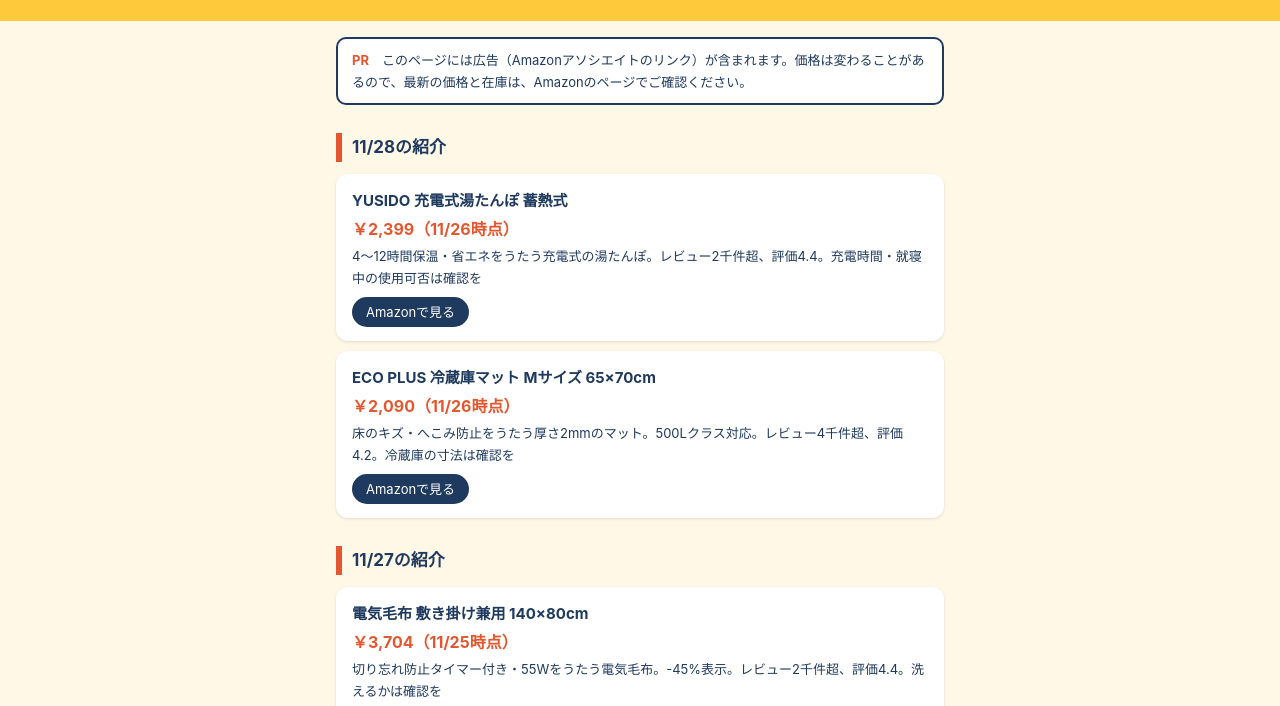
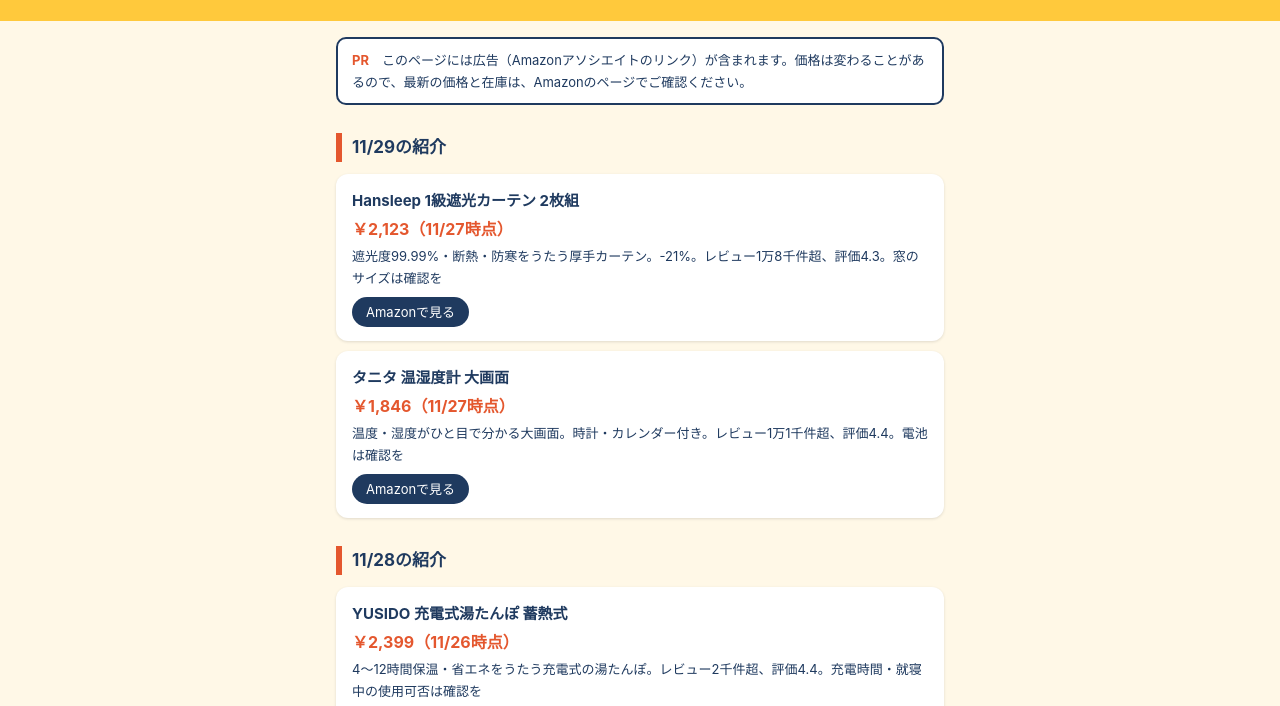
Before and after one commit to katteyokatta-benri/benricho-images, a plain HTML site: page index.html in a window 1280 px wide. Shown: the part 94-800 px from the top of the page. Drawn offline with Linux system fonts and the light colour scheme.

Commit message:
リンク先ページを更新

```diff
--- a/index.html
+++ b/index.html
@@ -25,6 +25,9 @@ footer{font-size:12px;padding:8px 16px 40px;max-width:640px;margin:0 auto}
 <header><h1>買ってよかった便利帳</h1><p>暮らしの便利グッズ、紹介した商品の一覧です</p></header>
 <main>
 <div class="pr"><b>PR</b>　このページには広告（Amazonアソシエイトのリンク）が含まれます。価格は変わることがあるので、最新の価格と在庫は、Amazonのページでご確認ください。</div>
+<h2>11/29の紹介</h2>
+<a class="item" href="https://www.amazon.co.jp/dp/B08GC1KJ3J?tag=oubu-22" target="_blank" rel="sponsored noopener"><div class="n">Hansleep 1級遮光カーテン 2枚組</div><div class="p">￥2,123（11/27時点）</div><div class="d">遮光度99.99%・断熱・防寒をうたう厚手カーテン。-21%。レビュー1万8千件超、評価4.3。窓のサイズは確認を</div><span class="go">Amazonで見る</span></a>
+<a class="item" href="https://www.amazon.co.jp/dp/B010CK58K4?tag=oubu-22" target="_blank" rel="sponsored noopener"><div class="n">タニタ 温湿度計 大画面</div><div class="p">￥1,846（11/27時点）</div><div class="d">温度・湿度がひと目で分かる大画面。時計・カレンダー付き。レビュー1万1千件超、評価4.4。電池は確認を</div><span class="go">Amazonで見る</span></a>
 <h2>11/28の紹介</h2>
 <a class="item" href="https://www.amazon.co.jp/dp/B0DDNVZNQH?tag=oubu-22" target="_blank" rel="sponsored noopener"><div class="n">YUSIDO 充電式湯たんぽ 蓄熱式</div><div class="p">￥2,399（11/26時点）</div><div class="d">4〜12時間保温・省エネをうたう充電式の湯たんぽ。レビュー2千件超、評価4.4。充電時間・就寝中の使用可否は確認を</div><span class="go">Amazonで見る</span></a>
 <a class="item" href="https://www.amazon.co.jp/dp/B09248MSXW?tag=oubu-22" target="_blank" rel="sponsored noopener"><div class="n">ECO PLUS 冷蔵庫マット Mサイズ 65×70cm</div><div class="p">￥2,090（11/26時点）</div><div class="d">床のキズ・へこみ防止をうたう厚さ2mmのマット。500Lクラス対応。レビュー4千件超、評価4.2。冷蔵庫の寸法は確認を</div><span class="go">Amazonで見る</span></a>
```
